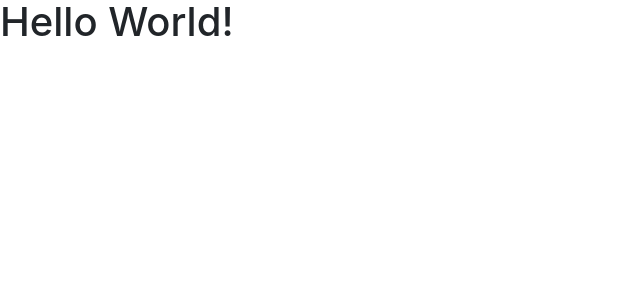
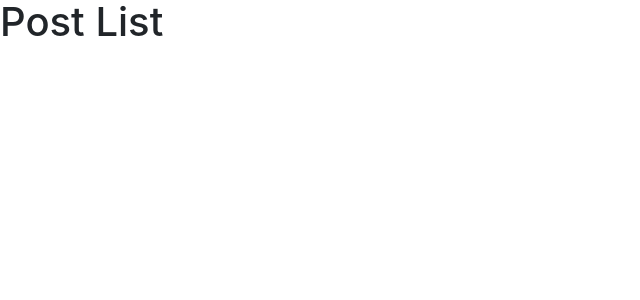
Before and after one commit to Mystist/reactnd-project-readable, a React (Create React App) app: page /static/post-list in a window 1280 px wide. Shown: the top 300 px of the page, without its empty margins (0-640 px from the left). Built offline with nearby package versions, Linux system fonts and the light colour scheme.

Commit message:
feat: scaffold for static components

```diff
--- a/package.json
+++ b/package.json
@@ -5,6 +5,7 @@
   "dependencies": {
     "react": "^15.6.1",
     "react-dom": "^15.6.1",
+    "react-router-dom": "^4.1.2",
     "react-scripts": "1.0.11"
   },
   "scripts": {
--- a/src/App.js
+++ b/src/App.js
@@ -1,9 +1,15 @@
 import React, { Component } from 'react'
+import { Route } from 'react-router-dom'
+
+import * as Static from './Static'
 
 class App extends Component {
   render() {
     return (
-      <h1>Hello World!</h1>
+      <div className="app">
+        <Route path="/static/post-list" component={Static.PostList} ></Route>
+        <Route path="/static/post-detail" component={Static.PostDetail} ></Route>
+      </div>
     )
   }
 }
--- /dev/null
+++ b/src/Static.js
@@ -0,0 +1,15 @@
+import React from 'react'
+
+function PostList() {
+  return (
+    <h1>Post List</h1>
+  )
+}
+
+function PostDetail() {
+  return (
+    <h1>Post Detail</h1>
+  )
+}
+
+export { PostList, PostDetail }
--- a/src/index.js
+++ b/src/index.js
@@ -1,5 +1,9 @@
 import React from 'react'
 import ReactDOM from 'react-dom'
+import { BrowserRouter } from 'react-router-dom'
 import App from './App'
 
-ReactDOM.render(<App />, document.getElementById('root'))
+ReactDOM.render(
+  <BrowserRouter><App /></BrowserRouter>,
+  document.getElementById('root')
+)
```
Also changed, not shown: 1 other file (tests, documents, lock files or other folders).
